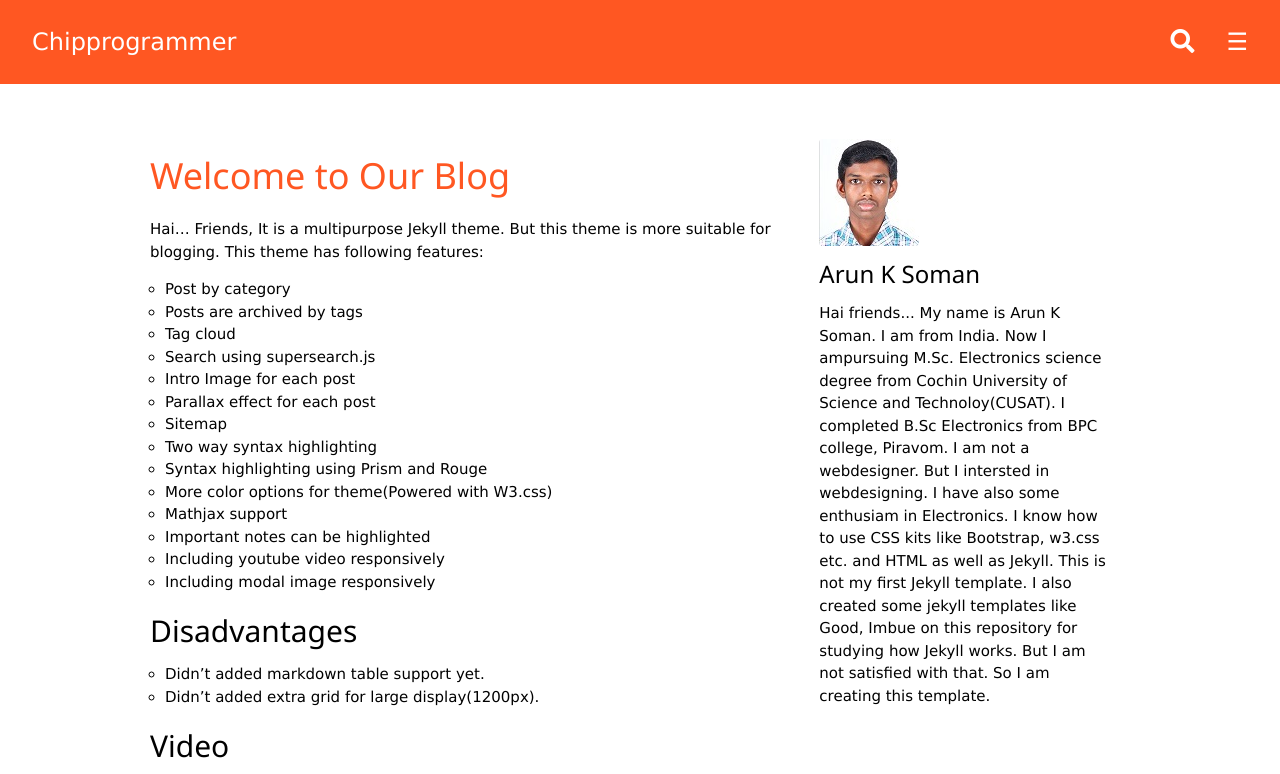
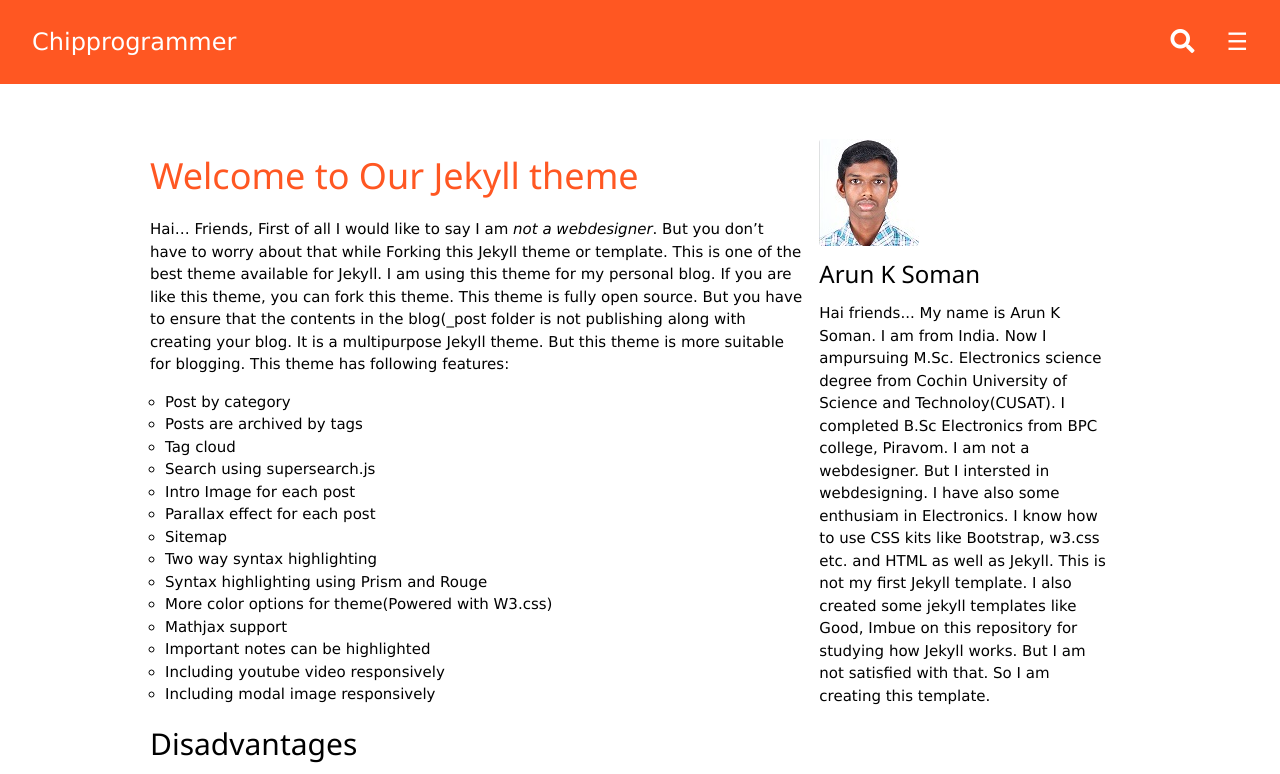
Before and after one commit to techiworld/techiworld.github.io, a Jekyll site: the page built from index.md, in a window 1280 px wide and 900 px high, cut to the strip 0-774 px from the top of the window. Built offline with Jekyll 4.4.1, drawn with Linux system fonts in a browser that asks for light colours; formulas are drawn with MathJax 3.

Commit message:
Update index.md

```diff
--- a/index.md
+++ b/index.md
@@ -1,10 +1,10 @@
 ---
 layout: default
-title: Welcome to Our Blog
+title: Welcome to Our Jekyll theme
 MathJax: true
 ---
 
-Hai... Friends, It is a multipurpose Jekyll theme. But this theme is more suitable for blogging. This theme has following features:
+Hai... Friends, First of all I would like to say I am *not a webdesigner*. But you don't have to worry about that while Forking this Jekyll theme or template. This is one of the best theme available for Jekyll. I am using this theme for my personal blog. If you are like this theme, you can fork this theme. This theme is fully open source. But you have to ensure that the contents in the blog({% raw %}_post folder{% endraw %} is not publishing along with creating your blog. It is a multipurpose Jekyll theme. But this theme is more suitable for blogging. This theme has following features:
 
 * Post by category
 * Posts are archived by tags
```
